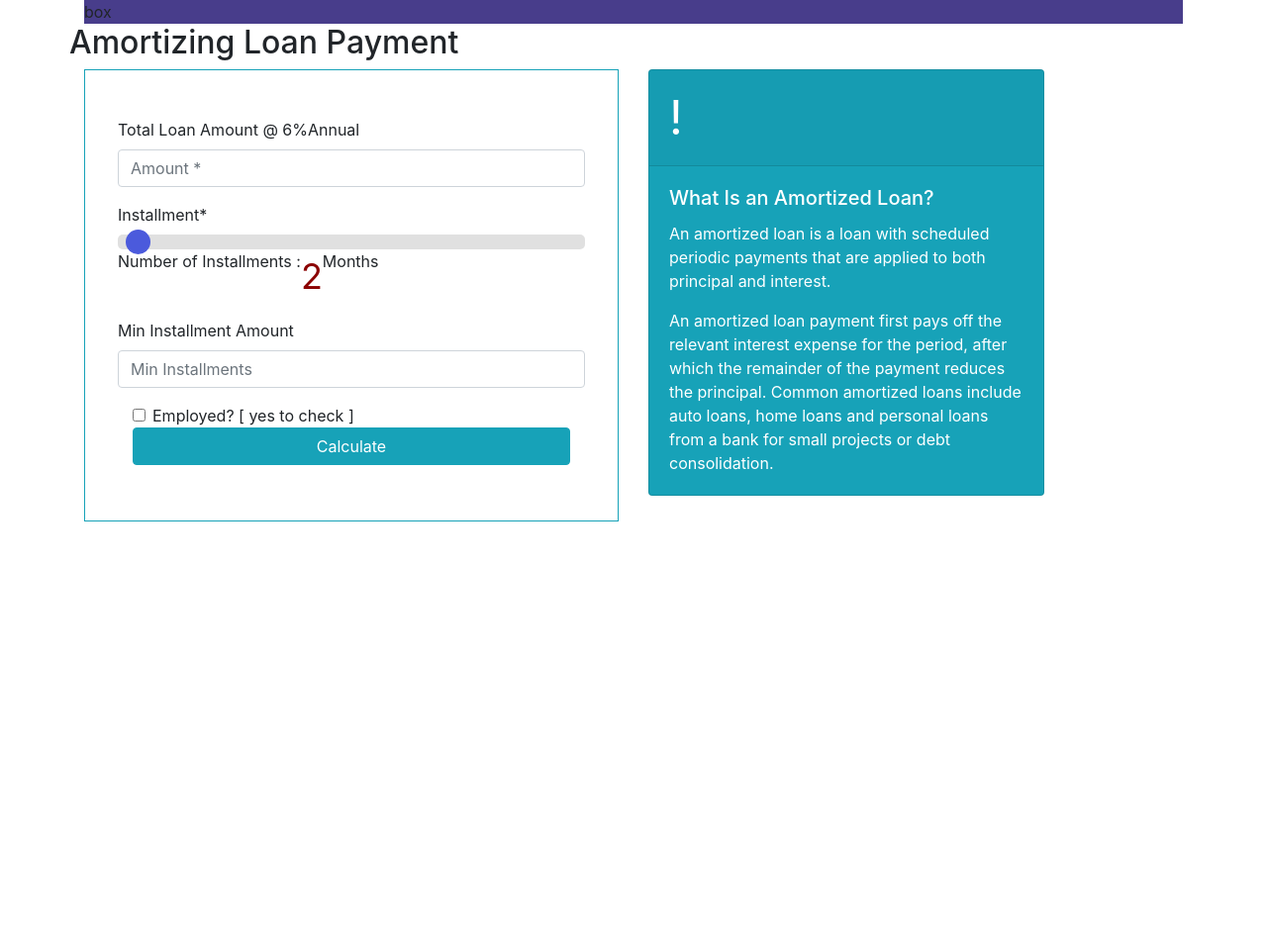
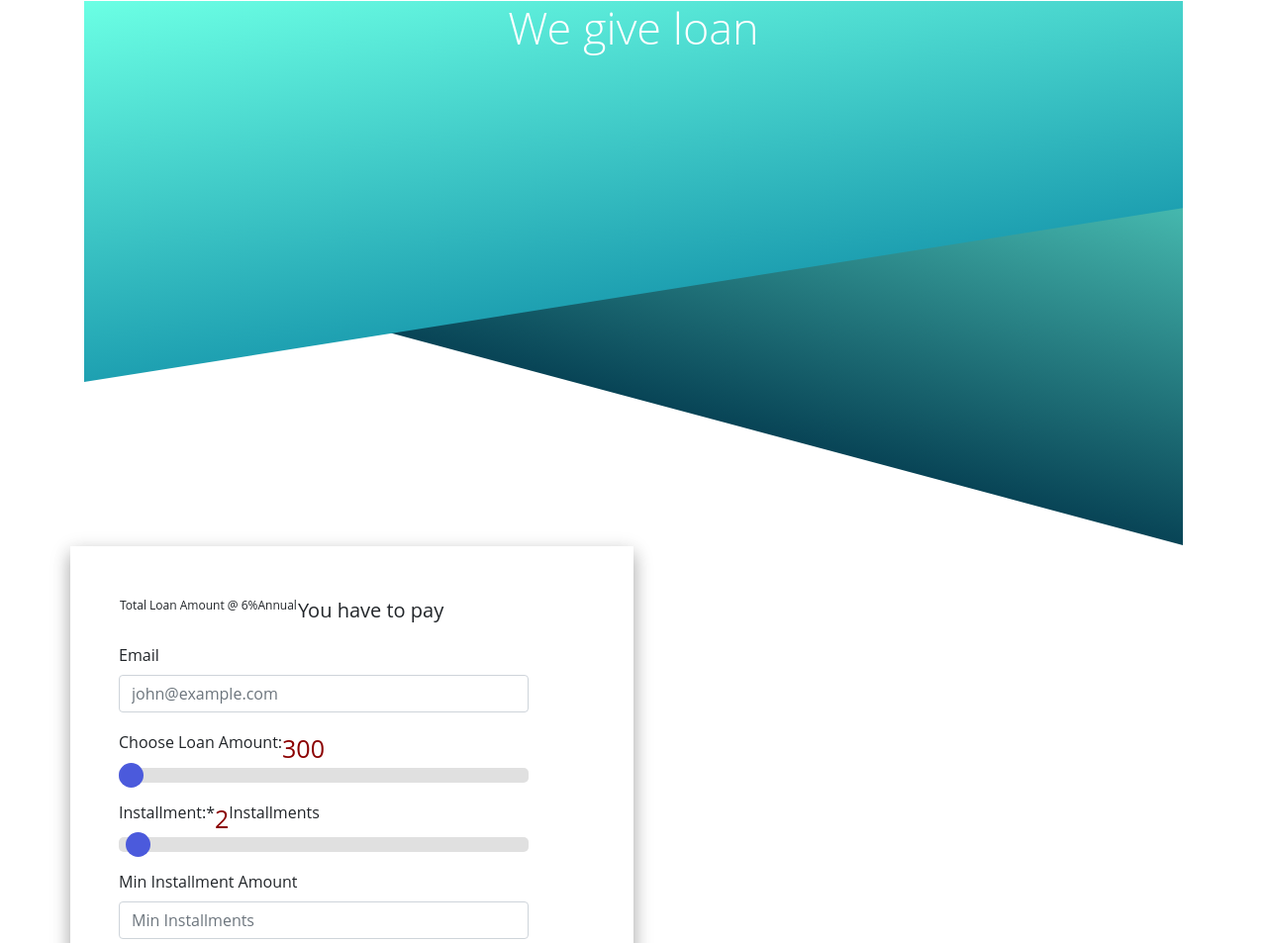
Before and after one commit to zachowdhury/loan-project, a plain HTML site: page index.html in a window 1280 px wide. Shown: the top 953 px of the page at 99% size. Before the commit the page ends 800 px from the top, so only its background shows below. Drawn offline with nearby package versions, Linux system fonts and the light colour scheme.

Commit message:
custom page created with layout

```diff
--- a/css/calculator.css
+++ b/css/calculator.css
@@ -1,7 +1,86 @@
-/* banner body */
+
+@import  url('https://fonts.googleapis.com/css?family=Roboto:100,100i,300,300i,400,400i,500');
+/*imports upwards*/
 
 
+
+body{
+ font-family: 'Roboto', sans-serif;
+ font-family: 'Open Sans', sans-serif;
+}
+
+div{
+  padding: 1px;
+  /* margin-top: 10px; */
+}
+header {
+  position: relative;
+  height: 550px;
+  /* width: 100%; */
+  overflow: hidden;
+  /*background-image: linear-gradient( #6bffe4,#084456);*/
+}
+header h1{
+
+  font-size: 45px;
+  font-weight: 100;
+  position: relative;
+  color: white;
+  text-align: center;
+}
+.header_bg {
+  position: absolute;
+  top: 0;
+  bottom: 0;
+  right: 0;
+  left: 0;
+  width: 100%;
+  height: 100%;
+  background-image: -ms-linear-gradient( #6bffe4,#084456);
+  background-image: -webkit-linear-gradient( #6bffe4,#084456);
+  background-image: -moz-linear-gradient( #6bffe4,#084456);
+  background-image: -o-linear-gradient( #6bffe4,#084456);
+  background-image: linear-gradient( #6bffe4,#084456);
+  transform: skewY(15deg);
+  transform-origin: bottom right;
+}
+.header_bg1{
+  position: absolute;
+  top: 10;
+  bottom: 5;
+  right: 10;
+  left:20;
+  width: 100%;
+  height: 70%;
+  background-image: -ms-linear-gradient( #6bffe4,#1ea0b1);
+  background-image: -webkit-linear-gradient( #6bffe4,#1ea0b1);
+  background-image: -moz-linear-gradient( #6bffe4,#1ea0b1);
+  background-image: -o-linear-gradient( #6bffe4,#1ea0b1);
+  background-image: linear-gradient( #6bffe4,#1ea0b1);
+  transform: skewY(-9deg);
+  transform-origin: top left;
+}
+
+
+
+/* banner body */
+hr {
+  display: block;
+  margin-top: 0.5em;
+  margin-bottom: 0.5em;
+  margin-left: auto;
+  margin-right: auto;
+  border-style: inset;
+  border-width: 1px;
+}
+
 /* end banner body */
+.card-holder{
+  box-shadow: 0 8px 16px 0 rgba(0, 0, 0, 0.2), 0 6px 20px 0 rgba(0, 0, 0, 0.19);
+
+}
+
+
 /*Slider ------------*/
 .slider {
     -webkit-appearance: none;
--- a/index.html
+++ b/index.html
@@ -1,38 +1,61 @@
 <!DOCTYPE html>
 <html>
+
 <head>
+    <title>We give loan</title>
+    <meta http-equiv="Content-Type" content="text/html; charset=UTF-8" />
+
     <script src="" type="text/javascritpt"></script>
     <link rel="stylesheet" href="https://maxcdn.bootstrapcdn.com/bootstrap/4.0.0/css/bootstrap.min.css">
-        <link rel="stylesheet" href="./css/calculator.css" >
+    <link rel="stylesheet" href="./css/calculator.css">
 
 
 </head>
+
 <body>
     <div class="container fluid">
-        <div style="background-color:darkslateblue">box</div>
+        <header>
+            <div class="header_bg"></div>
+            <div class="header_bg1"></div>
+            <h1>We give loan</h1>
+            <div>
+                <nav style="color:white;">
+                  navigator//nav//nav//
+            </nav>
+            </div>
+        </header>
+        <!-- <div class="row">
+        </div> -->
         <div class="row">
-                <h2>Amortizing Loan Payment</h2>
-
+            <div class="col col-6 d-flex card-holder">
+                <form class=" p-5 ">
+                    <div class="form-group row">
+                        <div for="amount" style="font-size:12px;">Total Loan Amount @ 6%Annual
                         </div>
-        <div class="row">
-            <div class=" col col-md d-flex justify-conten-around">
-                    <form class="border border-info p-5" >
+                        <span style="font-size:20px" id="result">
+                            You have to pay
+                        </span>
+                    </div>
                     <div class="form-group row">
-                            <label for="amount" >Total Loan Amount @ 6%Annual   </label>
-                            <input type="text" class="form-control" id="input_amount" value="" placeholder="Amount *">
+                        <label for="installments">Email</label>
+                        <input type="text" class="form-control" id="emai_address" value="" placeholder="john@example.com">
+                    </div>
+                    <div class="form-group row">
+                        <label for="amount_range"> Choose Loan Amount:</label>
+                        <span id="amount_value" style="color:darkred; font-size:25px;"></span>
+                        <input type="range" min="300" max="6000" step="300" value="100" class="slider" id="amount_range">
                     </div>
 
                     <div class="form-group row">
+                        <label for="installment_range"> Installment:</label> *
+                        <span id="installment_value" style="color:darkred; font-size:25px;"></span>
+                        <label>Installments </label>
+                        <input type="range" min="1" max="60" value="2" class="slider" id="installment_range">
+                    </div>
 
-                            <label for="installments" > Installment</label> *
-                            <input type="range" min="1" max="60" value="2" class="slider" id="installment_range">
-                            Number of Installments : <span id="slider_value" style="color:darkred; font-size:36px;"></span> Months
-
-                        </div>
                     <div class="form-group row">
-
-                                <label for="installments" >Min Installment Amount</label>
-                                <input type="text" class="form-control" id="installment_min" value="" placeholder="Min Installments">
+                        <label for="installments">Min Installment Amount</label>
+                        <input type="text" class="form-control" id="min_installment" value="" placeholder="Min Installments">
                     </div>
 
                     <div class="form-check">
@@ -40,17 +63,36 @@
                         <label class="form-check-label" for="employment">Employed? [ yes to check ]
                     </div>
 
-                        <button type="button" onclick="calculateLoan()" class="btn btn-info btn-block mb-2" >Calculate</button>
+                    <button type="button" onclick="calculateLoan()" class="btn btn-info btn-block mb-2">Calculate</button>
                 </form>
             </div>
+            <div class="col col-6 d-flex ">
+            </div>
+        </div>
 
-    <div class="col col-md">
-        <div class="card text-white bg-info" style="width: 25em;">
+        <div class="row">
+            <div class="col col-6">
+
+                <section id="About-us">
+                    <article>
+                        <h2>How we operate</h2>
+                        <p>
+                            how we operate in teh loan sector is this a proper way to identify
+                        </p>
+                    </article>
+
+                </section>
+                <aside>
+                    <h2>About !</h2>
+                    <p>We provide our customer evalution if they are elligible for loan or not .</p>
+                </aside>
+            </div>
+            <div class="col col-4">
+                <div class="card text-white bg-info card-holder" style="width: 25em;">
                     <div class="card-header"><span style="font-size:3em;">!</span></div>
                     <div class="card-body ">
                         <h5 class="card-title">What Is an Amortized Loan?</h5>
                         <p class="card-text">
-
                             An amortized loan is a loan with scheduled periodic
                             payments that are applied to both principal and interest.
                         </p>
@@ -61,36 +103,43 @@
                             home loans and personal loans from a bank for small projects or debt consolidation.
                         </p>
                     </div>
-
                 </div>
             </div>
+        </div>
+    </div>
+    <footer>
+        <p>Copyright 2019 we goive loan</p>
+    </footer>
 
-</div>
-
-    <div style="font-size:2em" id="result"></div>
-</div>
-
-</body>
     <script>
 
+        var loanSlider = document.getElementById('amount_range');
+        var amountValue = document.getElementById('amount_value');
+        amountValue.innerHTML = loanSlider.value;
 
-    var slider = document.getElementById("installment_range");
-    var output = document.getElementById("slider_value");
-    output.innerHTML = slider.value; // Display the default slider value
+        var installmentSlider = document.getElementById("installment_range");
+        var installmentValue = document.getElementById("installment_value");
+        installmentValue.innerHTML = installmentSlider.value; // Display the default slider value
+
+        loanSlider.oninput = function () {
+            amountValue.innerHTML = this.value;
+        }
 
         // Update the current slider value (each time you drag the slider handle)
-    slider.oninput = function() {
-        output.innerHTML = this.value;
+        installmentSlider.oninput = function () {
+            installmentValue.innerHTML = this.value;
         }
+        var installmentMinAmount = document.getElementById('min_installment');
 
 
 
-    function calculateLoan(){
+        function calculateLoan() {
 
-        const INTEREST_RATE = (6/100)/12;
-        var loan_amount = document.getElementById('input_amount').value || "provide value";
-        var installment_min = document.getElementById('installment_min').value || "provide value";
-        var repay_duration = slider.value;
+            const INTEREST_RATE = (6 / 100) / 12;
+            var loan_amount = loanSlider.value || "provide value";
+            var installment_min = installmentMinAmount.value || 50;
+            var repay_duration = installmentSlider.value || "provide value";
+            console.log(installment_min)
 
             /**
              * Loan Payment = Amount / Discount Factor or P = A / D
@@ -98,12 +147,15 @@
             */
             var discount_factor =
 
-        (Math.pow((1+INTEREST_RATE),repay_duration)-1)/(INTEREST_RATE * Math.pow((1+INTEREST_RATE),repay_duration));
+                (Math.pow((1 + INTEREST_RATE), repay_duration) - 1) / (INTEREST_RATE * Math.pow((1 + INTEREST_RATE), repay_duration));
 
 
-        var repay = Math.round( loan_amount/discount_factor ) || "Please fill all the amount";
-        document.getElementById("result").innerHTML= repay +"  <b > Euro/Month</b>";
+            var repay = Math.round(loan_amount / discount_factor) || "Please fill all the amount";
+            document.getElementById("result").innerHTML = repay + "  <b > Euro/Month</b>";
         }
 
     </script>
+
+</body>
+
 </html>
```
Lines whose indentation alone changed are shown as unchanged.
